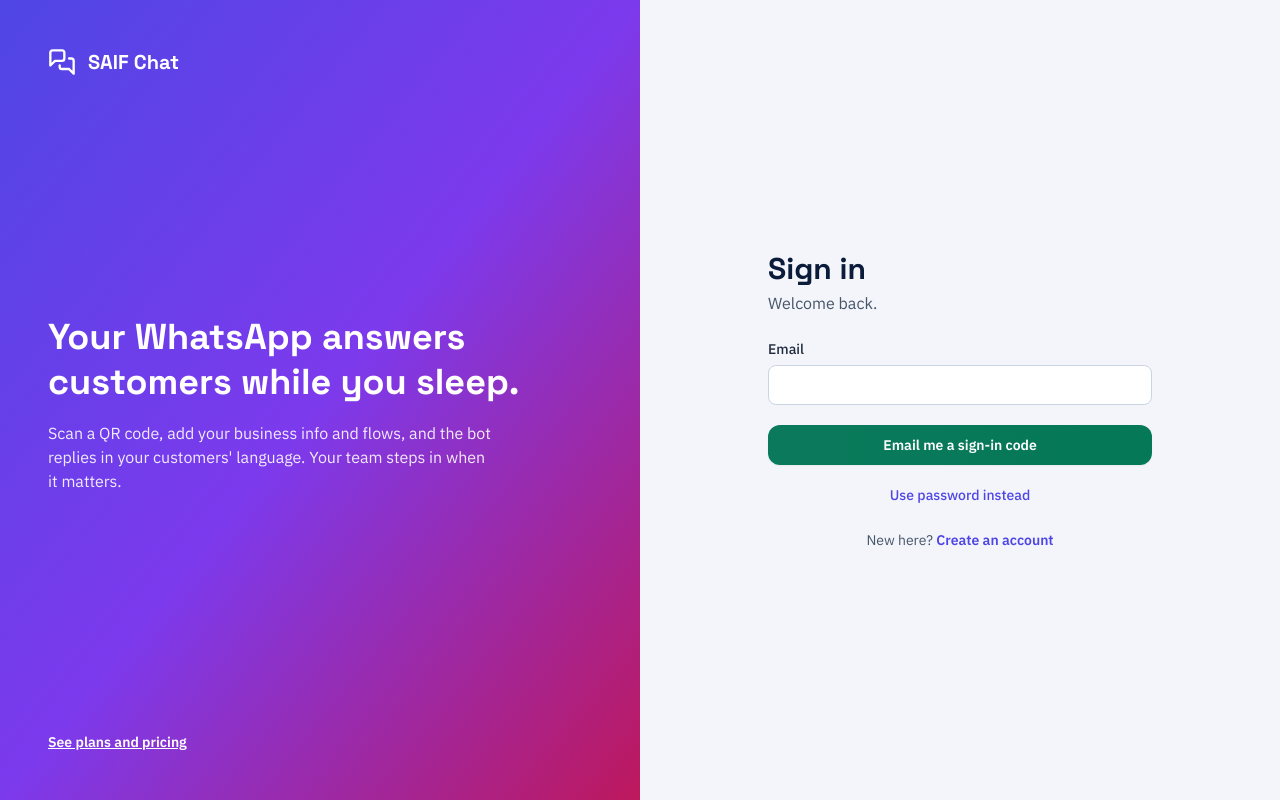
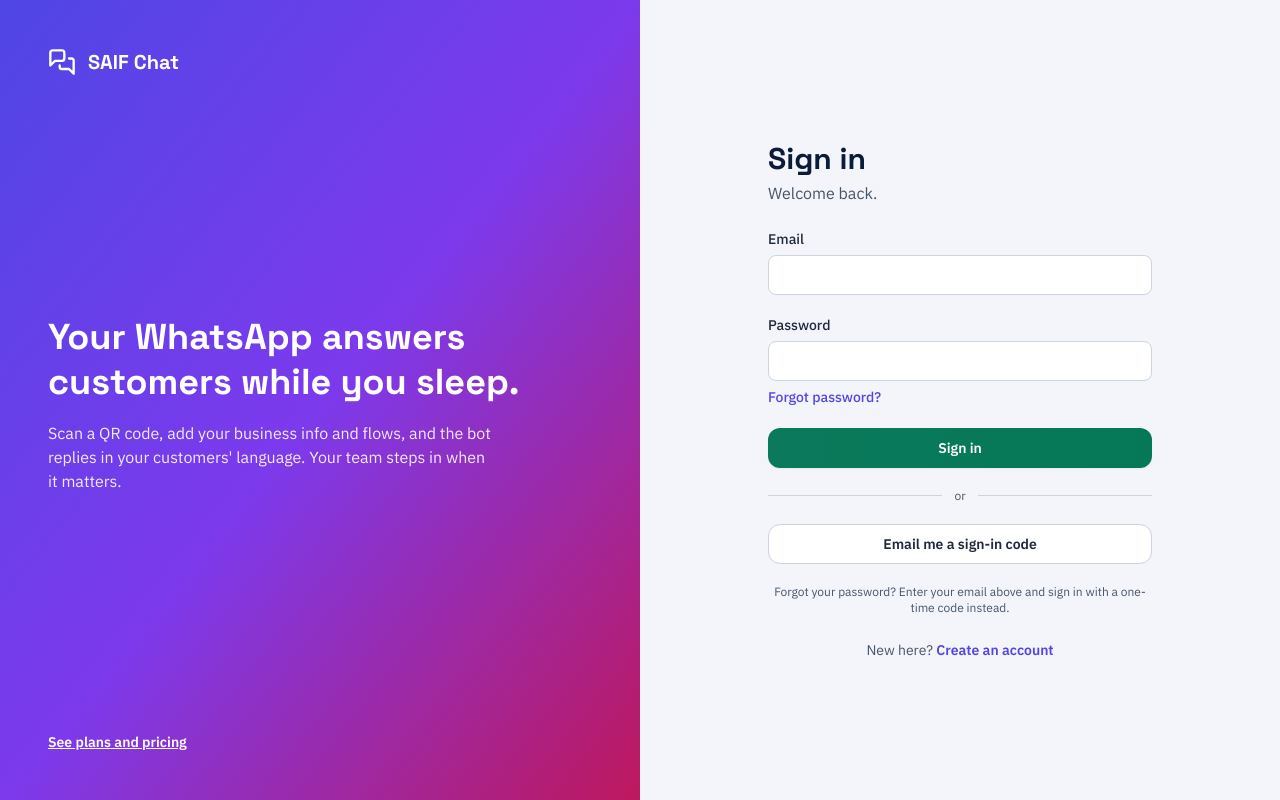
Before and after one commit to saif9522/sarabot-frontned, a Next.js app: page /login in a window 1280 px wide. Built offline with nearby package versions, Linux system fonts and the light colour scheme; no server answers.

Commit message:
updated code

```diff
--- a/app/login/page.tsx
+++ b/app/login/page.tsx
@@ -15,7 +15,7 @@ function serverDown(e: unknown) {
 function LoginForm() {
   const params = useSearchParams();
   const { data: info } = useSignupInfoQuery();
-  const [method, setMethod] = useState<'code' | 'password'>('code');
+  const [method, setMethod] = useState<'code' | 'password'>('password');
   const [step, setStep] = useState<'email' | 'code'>('email');
   const [email, setEmail] = useState('');
   const [code, setCode] = useState('');
@@ -45,6 +45,7 @@ function LoginForm() {
     e?.preventDefault();
     ver.reset();
     await requestCode({ email: email.trim() }).unwrap();
+    setMethod('code');
     setStep('code');
     setCode('');
     setWait(RESEND_SECONDS);
@@ -67,15 +68,6 @@ function LoginForm() {
 
   return (
     <AuthLayout title={step === 'code' && method === 'code' ? 'Check your email' : 'Sign in'} subtitle={subtitle}>
-      {method === 'code' && step === 'email' && (
-        <form onSubmit={sendCode} className="space-y-5">
-          <div><label htmlFor="l-email" className="label">Email</label><input id="l-email" type="email" autoComplete="username" className="input" required value={email} onChange={(e) => setEmail(e.target.value)} /></div>
-          {req.error && <p className="rounded-lg bg-err-tint p-3 text-sm text-err" role="alert">{serverDown(req.error) ? 'Can’t reach the server. Is the backend running?' : errorText(req.error)}</p>}
-          <button className="btn-primary w-full" disabled={req.isLoading}>{req.isLoading ? 'Sending code…' : 'Email me a sign-in code'}</button>
-          <button type="button" className="w-full text-center text-sm font-medium text-c-indigo hover:underline" onClick={() => setMethod('password')}>Use password instead</button>
-        </form>
-      )}
-
       {method === 'code' && step === 'code' && (
         <form onSubmit={(e) => { e.preventDefault(); submitCode(); }} className="space-y-5">
           <p className="flex gap-3 rounded-xl bg-brand-tint p-4 text-sm text-brand-dark" role="status">
@@ -91,7 +83,7 @@ function LoginForm() {
           {ver.error && <p className="rounded-lg bg-err-tint p-3 text-sm text-err" role="alert">{errorText(ver.error)}</p>}
           <button className="btn-primary w-full" disabled={ver.isLoading || code.length !== 6}>{ver.isLoading ? 'Checking…' : 'Sign in'}</button>
           <div className="flex items-center justify-between text-sm">
-            <button type="button" className="flex items-center gap-1 font-medium text-c-indigo hover:underline" onClick={() => { setStep('email'); ver.reset(); }}><ArrowLeft className="h-4 w-4" aria-hidden /> Change email</button>
+            <button type="button" className="flex items-center gap-1 font-medium text-c-indigo hover:underline" onClick={() => { setMethod('password'); setStep('email'); ver.reset(); req.reset(); }}><ArrowLeft className="h-4 w-4" aria-hidden /> Use password instead</button>
             <button type="button" className="font-medium text-c-indigo hover:underline disabled:text-muted disabled:no-underline" disabled={wait > 0 || req.isLoading} onClick={() => sendCode()}>
               {wait > 0 ? `Send a new code in ${wait}s` : 'Send a new code'}
             </button>
@@ -109,7 +101,15 @@ function LoginForm() {
           </div>
           {pw.error && <p className="rounded-lg bg-err-tint p-3 text-sm text-err" role="alert">{serverDown(pw.error) ? 'Can’t reach the server. Is the backend running?' : errorText(pw.error, 'Wrong email or password')}</p>}
           <button className="btn-primary w-full" disabled={pw.isLoading}>{pw.isLoading ? 'Signing in…' : 'Sign in'}</button>
-          <button type="button" className="w-full text-center text-sm font-medium text-c-indigo hover:underline" onClick={() => { setMethod('code'); setStep('email'); }}>Email me a code instead</button>
+          <div className="flex items-center gap-3 text-xs text-muted" aria-hidden><span className="h-px flex-1 bg-line" />or<span className="h-px flex-1 bg-line" /></div>
+          <button type="button" className="btn-secondary w-full" disabled={req.isLoading} onClick={() => {
+            const box = document.getElementById('p-email') as HTMLInputElement | null;
+            if (!email.trim() || (box && !box.checkValidity())) { box?.reportValidity(); return; }
+            pw.reset();
+            sendCode().catch(() => undefined);
+          }}>{req.isLoading ? 'Sending code…' : 'Email me a sign-in code'}</button>
+          {req.error && <p className="rounded-lg bg-err-tint p-3 text-sm text-err" role="alert">{serverDown(req.error) ? 'Can’t reach the server. Is the backend running?' : errorText(req.error)}</p>}
+          <p className="text-center text-xs text-muted">Forgot your password? Enter your email above and sign in with a one-time code instead.</p>
         </form>
       )}
 
```
